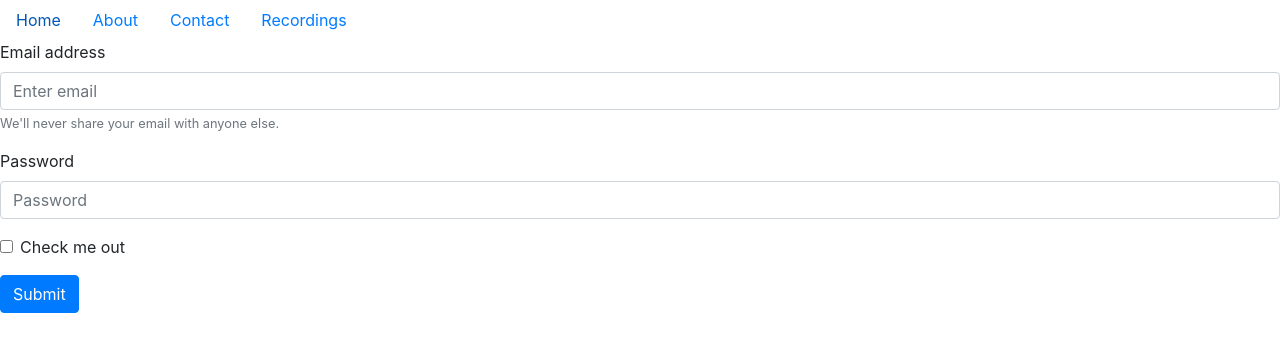
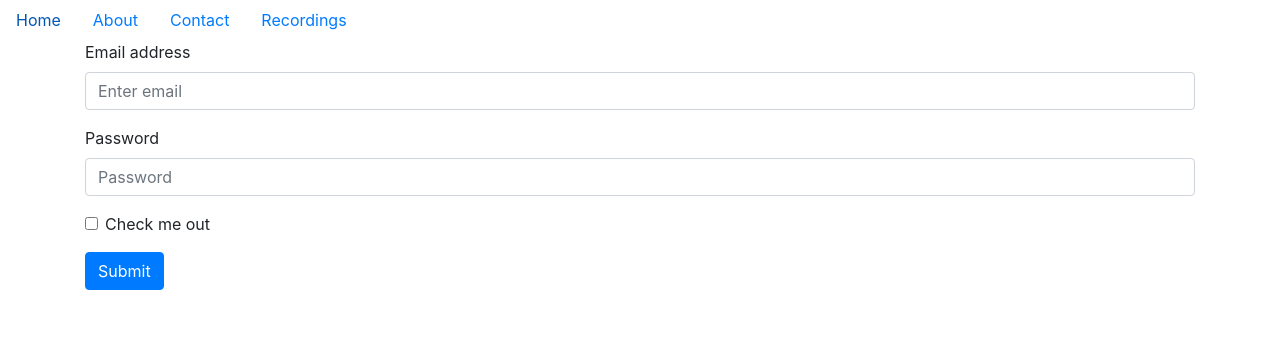
Before and after one commit to caroline-e-miller/trevor-king-bassoon, a React (Create React App) app: page /contact in a window 1280 px wide. Shown: the top 352 px of the page. Built offline with nearby package versions, Linux system fonts and the light colour scheme.

Commit message:
fixed homepage render

```diff
--- a/src/App.js
+++ b/src/App.js
@@ -11,7 +11,7 @@ function App() {
     <Router>
       <div>
         <Navbar />
-        <Route exact path="/" component={Home} />
+        <Route exact path="/trevor-king-bassoon" component={Home} />
         <Route exact path="/about" component={About} />
         <Route exact path="/recordings" component={Recordings} />
         <Route path="/contact" component={Contact} />
--- a/src/components/pages/Contact/Contact.js
+++ b/src/components/pages/Contact/Contact.js
@@ -1,15 +1,13 @@
 import React from "react";
-import { Form, Button } from "react-bootstrap";
+import { Form, Button, Container } from "react-bootstrap";
 
 function Contact() {
     return (
+        <Container>
             <Form>
                 <Form.Group controlId="formBasicEmail">
                     <Form.Label>Email address</Form.Label>
                     <Form.Control type="email" placeholder="Enter email" />
-                <Form.Text className="text-muted">
-                    We'll never share your email with anyone else.
-    </Form.Text>
                 </Form.Group>
 
                 <Form.Group controlId="formBasicPassword">
@@ -23,6 +21,7 @@ function Contact() {
                     Submit
   </Button>
             </Form>
+        </Container>
     )
 }
 
```
Lines whose indentation alone changed are shown as unchanged.
